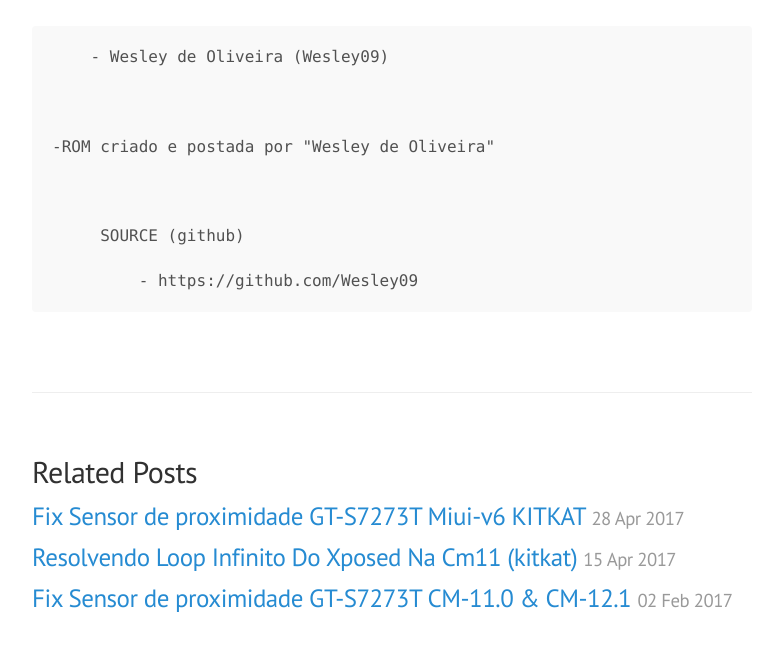
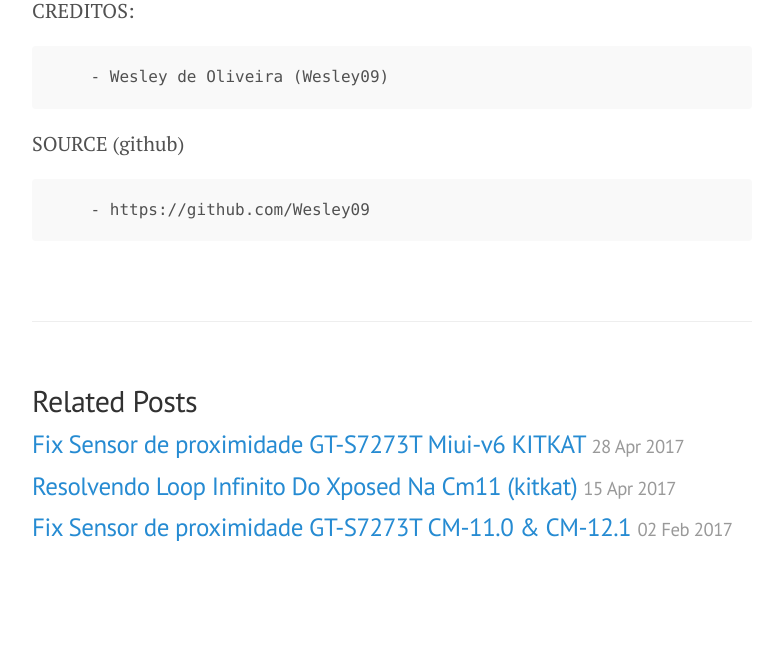
Before and after one commit to Wesley09/Wesley09.github.io, a Jekyll site: the page built from _posts/2017-04-29-MiniMoD_20170429_Final_logandsdtv-(MINIMOD V4)-s7273t.markdown, in a window 1280 px wide and 900 px high, scrolled down 4023 px, cut to the strip 225-876 px from the top of the window. Shown: the whole strip, without its empty margins (248-1031 px from the left). Built offline with Jekyll 4.4.1, drawn with Linux system fonts in a browser that asks for light colours; our own code applies the rules of GitHub Pages for plain Markdown files; after the commit the page ends 4851 px from its top, so only the background shows below that; part of the change alters nothing that is shown; some of the changed text lies outside the part shown.

Commit message:
NEW POSt

```diff
--- a/_posts/2017-04-29-MiniMoD_20170429_Final_logandsdtv-(MINIMOD V4)-s7273t.markdown
+++ b/_posts/2017-04-29-MiniMoD_20170429_Final_logandsdtv-(MINIMOD V4)-s7273t.markdown
@@ -6,17 +6,19 @@ title: MiniMod v4 Final Samsung Galaxy s2 TV GT-S7273T
 LEMBRE-SE:
 
     - Sua garantia é agora nula.
+
     - Eu não sou responsável por dispositivos brickeados.
+
     - Fazer alguma pesquisa se você tiver alguma preocupação sobre os recursos incluídos nesta ROM.
+
     - Quando você instalar VOCÊ está escolhendo fazer estas modificações, e se Você apontar o dedo para mim por estragar o seu dispositivo, vou rir de você.
 
 
 
 LINKS:
 
-        - TWRP V3.0.2-logandsdtv:
-
-		- MiniMoD v4 Final:
+* [TWRP V3.0.2-logandsdtv](http://adf.ly/1mPeDR)
+* [MiniMoD v4 Final]( )
 
 
 BUGS:
@@ -72,19 +74,19 @@ LEMBRE-SE:
 IMAGENS:
 
 
-![Alt Text](https://github.com/Wesley09/Imagens/blob/master/Screenshot_2017-04-29-17-22-16.png)
+![Screenshot_2017-04-29-17-22-16](https://github.com/Wesley09/Imagens/blob/master/Screenshot_2017-04-29-17-22-16.png)
 
-![Alt Text](https://github.com/Wesley09/Imagens/blob/master/Screenshot_2017-04-29-17-22-23.png)
+![Screenshot_2017-04-29-17-22-23](https://github.com/Wesley09/Imagens/blob/master/Screenshot_2017-04-29-17-22-23.png)
 
-![Alt Text](https://github.com/Wesley09/Imagens/blob/master/Screenshot_2017-04-29-17-22-32.png)
+![Screenshot_2017-04-29-17-22-32](https://github.com/Wesley09/Imagens/blob/master/Screenshot_2017-04-29-17-22-32.png)
 
-![Alt Text](https://github.com/Wesley09/Imagens/blob/master/Screenshot_2017-04-29-17-22-43.png)
+![Screenshot_2017-04-29-17-22-43](https://github.com/Wesley09/Imagens/blob/master/Screenshot_2017-04-29-17-22-43.png)
 
-![Alt Text](https://github.com/Wesley09/Imagens/blob/master/Screenshot_2017-04-29-17-23-04.png)
+![Screenshot_2017-04-29-17-23-04](https://github.com/Wesley09/Imagens/blob/master/Screenshot_2017-04-29-17-23-04.png)
 
-![Alt Text](https://github.com/Wesley09/Imagens/blob/master/Screenshot_2017-04-29-17-23-12.png)
+![Screenshot_2017-04-29-17-23-12](https://github.com/Wesley09/Imagens/blob/master/Screenshot_2017-04-29-17-23-12.png)
 
-![Alt Text](https://github.com/Wesley09/Imagens/blob/master/Screenshot_2017-04-29-17-23-22.png)
+![Screenshot_2017-04-29-17-23-22](https://github.com/Wesley09/Imagens/blob/master/Screenshot_2017-04-29-17-23-22.png)
 
 
 CREDITOS:
@@ -92,11 +94,6 @@ CREDITOS:
         - Wesley de Oliveira (Wesley09)
 
 
+SOURCE (github)
 
-    -ROM criado e postada por "Wesley de Oliveira"
-
-
-
-         SOURCE (github)
-
-             - https://github.com/Wesley09
+        - https://github.com/Wesley09
```
